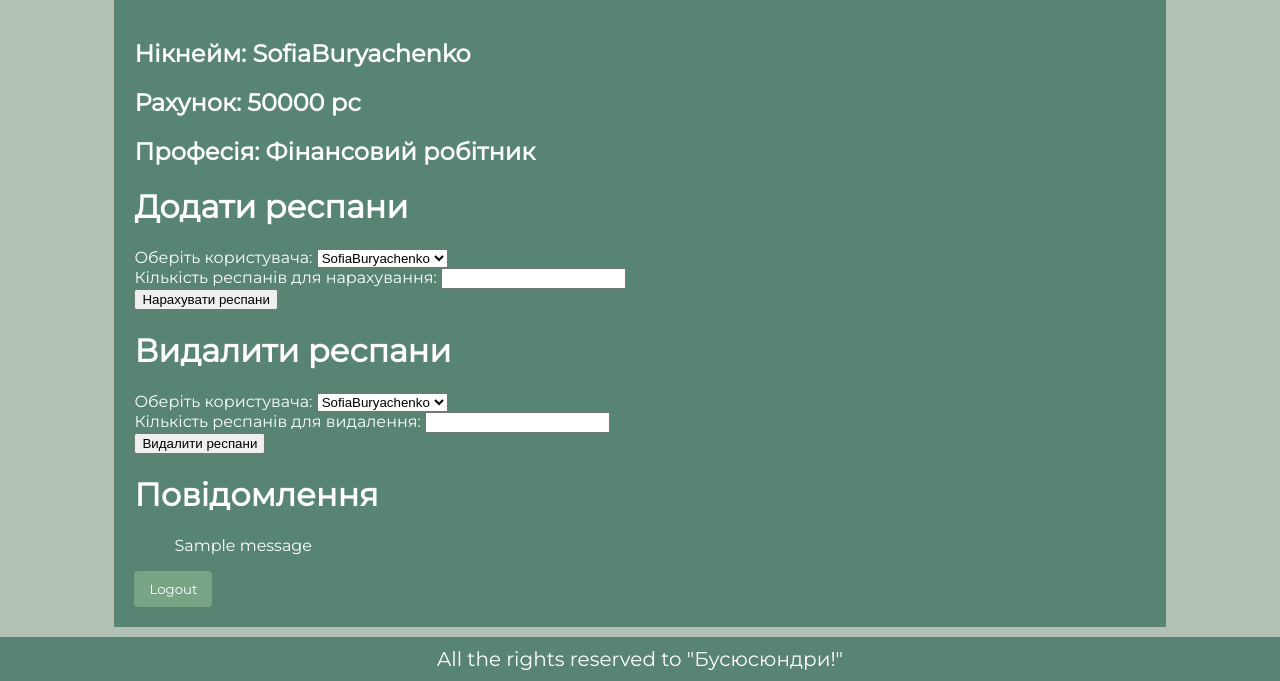
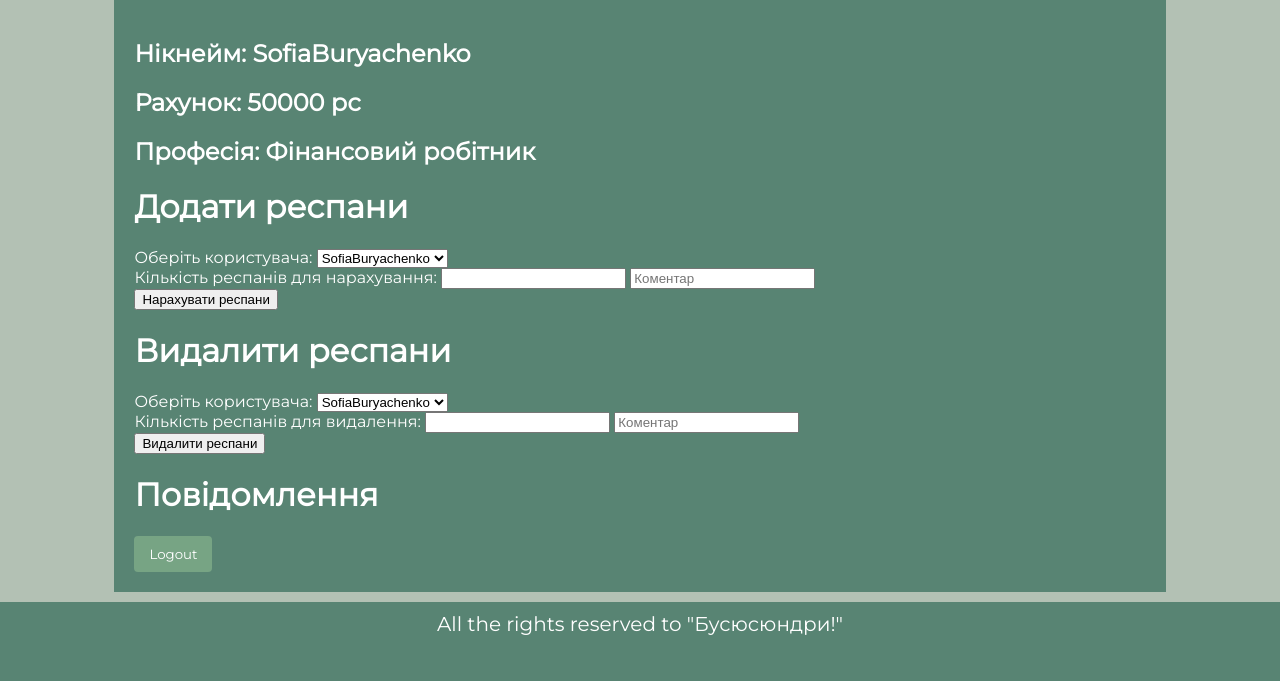
Before and after one commit to BuryachenkoSofia/ShanPan, a Django app: page /add_respan/ in a window 1280 px wide. Shown: the part 175-856 px from the top of the page. After the commit the page ends 810 px from the top, so only its background shows below. Run offline with Django 4.2, Linux system fonts and the light colour scheme; a user stored in the database is signed in; data comes from the database, SQL or seed files in the repository; both versions use the stored data as it was after the commit; tables that the repository leaves empty hold one stand-in row (values such as "Sample post"); one stand-in notice (Sample message) is shown.

Commit message:
🟩Add comments to money transfers

```diff
--- a/app/models.py
+++ b/app/models.py
@@ -42,3 +42,9 @@
     money = models.IntegerField('Респани', blank=True, default=0)
     profession = models.CharField('професія', blank=False, max_length=50, default="Шановний Пан")
     date_birth = models.DateTimeField(blank=True, null=True, verbose_name="День народження")
+
+
+class UserMessage(models.Model):
+    user = models.ForeignKey(settings.AUTH_USER_MODEL, on_delete=models.CASCADE)
+    message = models.TextField()
+    created_at = models.DateTimeField(auto_now_add=True)
--- a/app/templates/app/profile.html
+++ b/app/templates/app/profile.html
@@ -27,6 +27,7 @@
         <br>
         <label for="respan_amount">Кількість респанів для нарахування:</label>
         <input type="number" id="respan_amount" name="respan_amount" min="1" required>
+        <input type="text" id="comment" name="comment" placeholder="Коментар">
         <br>
         <button type="submit">Нарахувати респани</button>
       </form>
@@ -43,20 +44,20 @@
         <br>
         <label for="respan_amount">Кількість респанів для видалення:</label>
         <input type="number" id="respan_amount" name="respan_amount" min="1" required>
+        <input type="text" id="comment" name="comment" placeholder="Коментар">
         <br>
         <button type="submit">Видалити респани</button>
       </form>
 
-      <h1>Повідомлення</h1>
-      {% if messages %}
-        <ul class="messages">
-          {% for message in messages %}
-            <li{% if message.tags %} class="{{ message.tags }}"{% endif %}>{{ message }}</li>
-          {% endfor %}
-        </ul>
-{% endif %}
+
     {% endif %}
 
+    <h1>Повідомлення</h1>
+    {% for message in user_messages %}
+      <div class="user-message">
+        {{ message.created_at }} - {{ message.message }}
+      </div>
+    {% endfor %}
 
     <button class="logout"onclick="location.href='{% url 'logout' %}?next=/profile'">Logout</button>
   </div>
--- a/app/views.py
+++ b/app/views.py
@@ -1,6 +1,6 @@
 from django.http import Http404, HttpResponseRedirect
 from django.shortcuts import get_object_or_404, render, redirect
-from .models import Article, Comment, User
+from .models import Article, Comment, User, UserMessage
 from django.urls import reverse
 from django.contrib.auth.decorators import login_required
 from django.contrib import messages
@@ -77,8 +77,9 @@
 
 @login_required
 def profile(request):
+    user_messages = UserMessage.objects.filter(user=request.user).order_by('-created_at')
     users = User.objects.all()
-    return render(request, 'app/profile.html', {'users': users})
+    return render(request, 'app/profile.html', {'users': users, 'user_messages': user_messages})
 
 
 @login_required
@@ -97,7 +98,11 @@
 
         selected_user.money += respan_amount
         selected_user.save()
-        messages.success(request, f'Респани успішно нараховані користувачеві {selected_user.username}: {respan_amount}')
+        comment = request.POST.get('comment', '').strip()
+        message = f'Вам нараховано {respan_amount} респанів.'
+        if comment:
+            message += f' Коментар: {comment}'
+        UserMessage.objects.create(user=selected_user, message=message)
         return redirect('profile')
 
     return render(request, 'app/profile.html', {'users': users})
@@ -122,7 +127,11 @@
 
         selected_user.money -= respan_amount
         selected_user.save()
-        messages.success(request, f'Респани успішно видалені з рахунку користувача {selected_user.username}: {respan_amount}')
+        comment = request.POST.get('comment', '').strip()
+        message = f'Вам нараховано {respan_amount} респанів.'
+        if comment:
+            message += f' Коментар: {comment}'
+        UserMessage.objects.create(user=selected_user, message=message)
         return redirect('profile')
 
     return render(request, 'app/profile.html', {'users': users})
```
Also changed, not shown: app/migrations/0005_usermessage.py (added), db.sqlite3.
